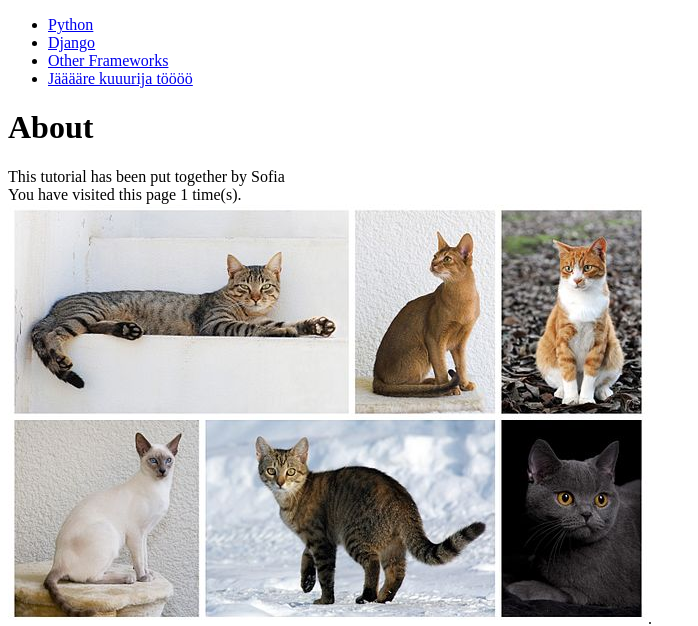
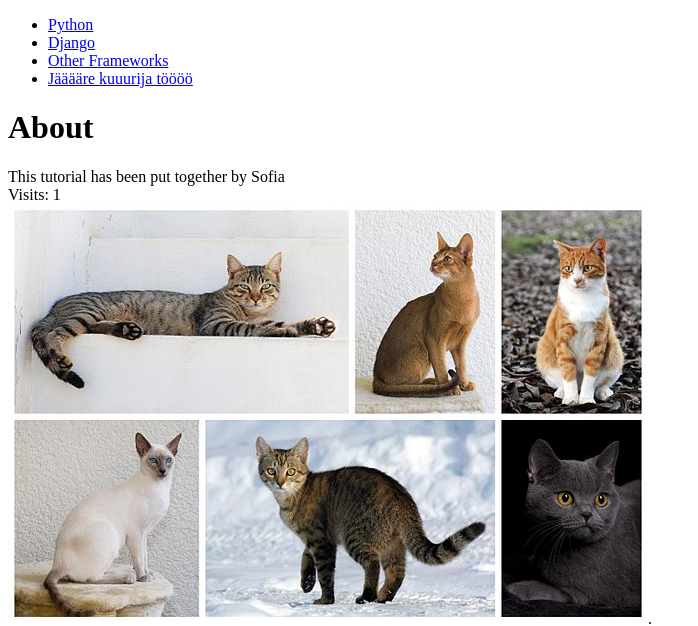
Before and after one commit to Sohva/tango_with_django_project, a Django app: page /rango/about/ in a window 1280 px wide. Shown: the top 626 px of the page, without its empty margins (0-698 px from the left). Run offline with Django 3.2, Linux system fonts and the light colour scheme; data comes from the database, SQL or seed files in the repository; both versions use the stored data as it was after the commit.

Commit message:
Bug fixes

```diff
--- a/rango/views.py
+++ b/rango/views.py
@@ -14,10 +14,10 @@ from datetime import datetime
 
 def index(request):
     request.session.set_test_cookie()
-    category_list_likes = Category.objects.order_by('-likes')[:5]
-    page_list_views = Page.objects.order_by('-views')[:5]
-    context_dict = {'categories_likes': category_list_likes,
-                    'pages_views': page_list_views}
+    categories = Category.objects.order_by('-likes')[:5]
+    pages = Page.objects.order_by('-views')[:5]
+    context_dict = {'categories': categories,
+                    'pages': pages}
     visitor_cookie_handler(request)
     context_dict['visits'] = request.session['visits']
     response = render(request, 'rango/index.html', context=context_dict)
--- a/templates/rango/about.html
+++ b/templates/rango/about.html
@@ -10,7 +10,7 @@
 {% block body_block %}
 	<h1>About</h1>
 	This tutorial has been put together by Sofia<br />
-	You have visited this page {{visits}} time(s).
+	Visits: {{visits}}
 	<div>
 		<img src="{{ MEDIA_URL}}cat.jpg" alt="Picture of cats"/>.
 		<img src="{% static "images/rango.jpg" %}"
--- a/templates/rango/category.html
+++ b/templates/rango/category.html
@@ -20,7 +20,7 @@
 			<strong>No pages currently in category.</strong>
 		{% endif %}
 		{% if user.is_authenticated %}
-			<a href="{% url 'add_page' category.slug %}">Add a New Page</a><br />
+			<a href="{% url 'add_page' category.slug %}">Add Page</a><br />
 		{% else %}
 			To add a page, <a href="{% url 'login' %}">login</a> or <a href="{% url 'register'%}">register</a><br />
 		{% endif %}
```
Also changed, not shown: templates/rango/index.html (+5 -4 lines), db.sqlite3.
